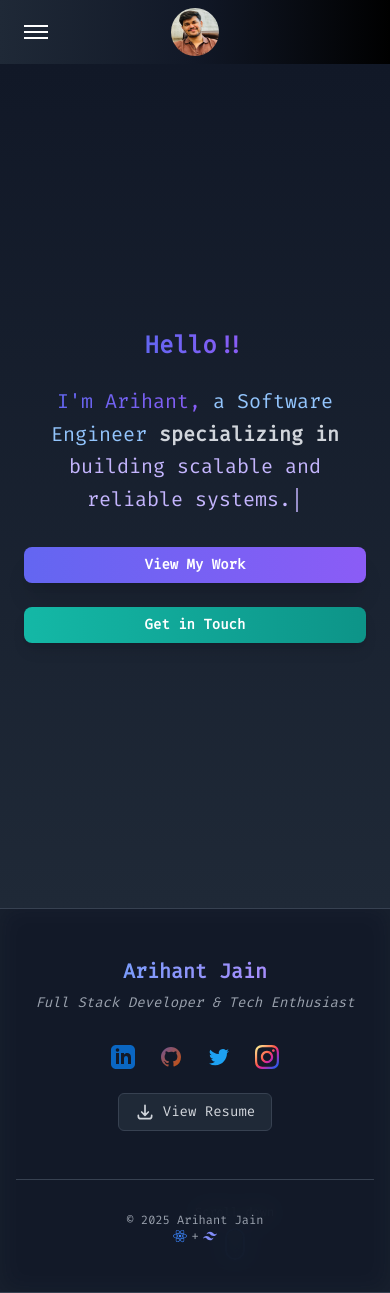
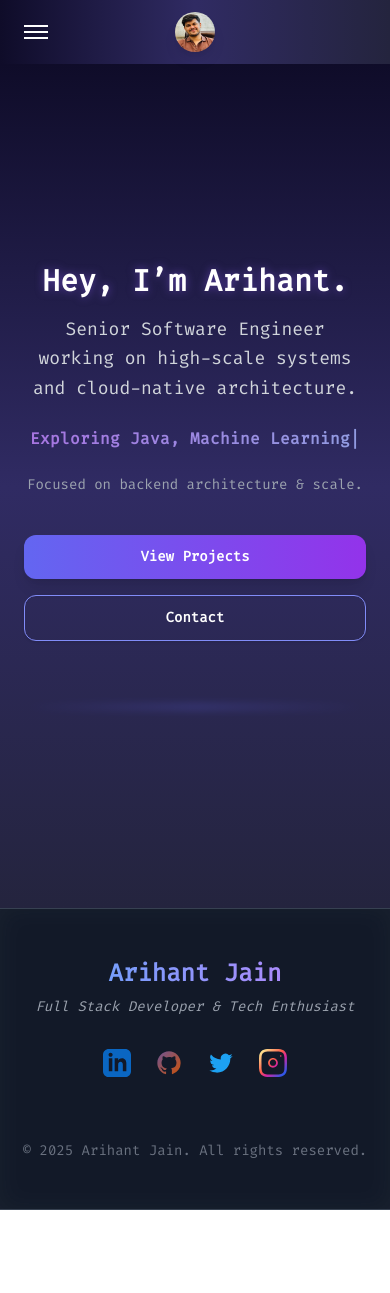
Before and after one commit to Arihant416/Arihant416, a React (Create React App) app: page / in a window 390 px wide. After the commit the page ends 1210 px from the top, so only its background shows below. Built offline with nearby package versions, Linux system fonts and the light colour scheme.

Commit message:
Refined footer alignment and responsiveness for all screen sizes

```diff
--- a/src/components/About.js
+++ b/src/components/About.js
@@ -6,13 +6,13 @@ const About = () => {
 			initial={{ opacity: 0, y: -50 }}
 			animate={{ opacity: 1, y: 0 }}
 			transition={{ duration: 1, ease: 'easeOut' }}
-			className='bg-gradient-to-b from-gray-900 to-gray-800 min-h-screen flex flex-col items-center justify-center text-center text-white px-6 sm:px-10 pt-10 pb-10'
+			className='bg-gradient-to-b from-[#0f0c29] via-[#302b63] to-[#24243e] min-h-screen flex flex-col items-center justify-center text-white px-6 sm:px-10 pt-16 pb-20'
 		>
 			<motion.h1
 				initial={{ opacity: 0, scale: 0.9 }}
 				animate={{ opacity: 1, scale: 1 }}
 				transition={{ duration: 1, ease: 'easeOut' }}
-				className='text-5xl sm:text-6xl font-extrabold text-white drop-shadow-lg'
+				className='text-5xl sm:text-6xl font-extrabold drop-shadow-lg text-center'
 			>
 				About Me
 			</motion.h1>
@@ -21,46 +21,40 @@ const About = () => {
 				initial={{ opacity: 0, y: 20 }}
 				animate={{ opacity: 1, y: 0 }}
 				transition={{ duration: 1, delay: 0.3, ease: 'easeOut' }}
-				className='text-lg sm:text-xl text-gray-300 mt-4 max-w-3xl mx-auto'
+				className='text-lg sm:text-xl text-gray-300 mt-6 max-w-3xl text-center'
 			>
-				Hey there! I'm Arihant, a software engineer passionate about building
-				scalable, high-performance back-end systems. Whether it's designing
-				efficient APIs, optimizing databases, or deploying cloud-based
-				solutions, I love solving challenges that push technology forward.
+				Hey there! I'm{' '}
+				<span className='text-indigo-400 font-semibold'>Arihant</span>, a
+				software engineer passionate about building scalable, high-performance
+				back-end systems. Whether it's designing efficient APIs, optimizing
+				databases, or deploying cloud-based solutions — I love solving
+				challenges that push technology forward.
 			</motion.p>
 
 			<motion.div
 				initial={{ opacity: 0, y: 20 }}
 				animate={{ opacity: 1, y: 0 }}
 				transition={{ duration: 1, delay: 0.5, ease: 'easeOut' }}
-				className='mt-12 max-w-4xl mx-auto text-left'
+				className='mt-14 max-w-4xl w-full text-left'
 			>
-				<h3 className='text-3xl font-semibold text-white'>What I Do:</h3>
-				<p className='text-gray-300 mt-2'>
+				<h3 className='text-3xl font-semibold text-white mb-3'>What I Do</h3>
+				<p className='text-gray-300 mb-6'>
 					I specialize in architecting robust systems that handle large-scale
 					data and traffic. My expertise includes:
 				</p>
-				<div className='grid grid-cols-1 sm:grid-cols-2 gap-6 mt-6 text-gray-300'>
-					<div className='flex items-center'>
-						<span className='text-xl font-medium mr-3'>⚡</span>
-						<p>Building scalable distributed back-end systems (APIs)</p>
-					</div>
-					<div className='flex items-center'>
-						<span className='text-xl font-medium mr-3'>⚡</span>
-						<p>Cloud computing with AWS and containerization (Docker)</p>
-					</div>
-					<div className='flex items-center'>
-						<span className='text-xl font-medium mr-3'>⚡</span>
-						<p>Optimizing databases and caching (MongoDB, MySQL, Redis)</p>
-					</div>
-					<div className='flex items-center'>
-						<span className='text-xl font-medium mr-3'>⚡</span>
-						<p>Web Development (React, Angular, Node)</p>
-					</div>
-					<div className='flex items-center'>
-						<span className='text-xl font-medium mr-3'>⚡</span>
-						<p>Web scraping and automation (Selenium, Scrapy, BeautifulSoup)</p>
-					</div>
+				<div className='grid grid-cols-1 sm:grid-cols-2 gap-6 text-gray-300'>
+					{[
+						'Building scalable distributed back-end systems (APIs)',
+						'Cloud computing with AWS and containerization (Docker)',
+						'Optimizing databases and caching (MongoDB, MySQL, Redis)',
+						'Web Development (React, Angular, Node)',
+						'Web scraping and automation (Selenium, Scrapy, BeautifulSoup)',
+					].map((text, index) => (
+						<div key={index} className='flex items-start'>
+							<span className='text-xl font-bold text-indigo-400 mr-3'>⚡</span>
+							<p>{text}</p>
+						</div>
+					))}
 				</div>
 			</motion.div>
 
@@ -68,26 +62,30 @@ const About = () => {
 				initial={{ opacity: 0, y: 20 }}
 				animate={{ opacity: 1, y: 0 }}
 				transition={{ duration: 1, delay: 0.8, ease: 'easeOut' }}
-				className='mt-12 text-center'
+				className='mt-16 text-center'
 			>
-				<h3 className='text-2xl font-semibold text-white'>Let's Connect!</h3>
+				<h3 className='text-2xl font-semibold text-white'>Let’s Connect!</h3>
 				<p className='text-gray-300 mt-4 max-w-2xl mx-auto'>
 					I’m always excited to chat about software engineering, career growth,
-					or just geek out over tech. Feel free to reach out via{' '}
+					or just geek out over tech. Reach out via{' '}
 					<a
 						href='https://linkedin.com/in/arihant416'
-						className='text-blue-400 hover:underline transition duration-200'
+						target='_blank'
+						rel='noopener noreferrer'
+						className='text-indigo-400 hover:text-indigo-300 hover:underline transition'
 					>
 						LinkedIn
 					</a>
 					,{' '}
 					<a
 						href='https://github.com/Arihant416'
-						className='text-blue-400 hover:underline transition duration-200'
+						target='_blank'
+						rel='noopener noreferrer'
+						className='text-indigo-400 hover:text-indigo-300 hover:underline transition'
 					>
 						GitHub
 					</a>
-					, or email. Let's build something amazing together!
+					, or email. Let’s build something amazing together!
 				</p>
 			</motion.div>
 		</motion.section>
--- a/src/components/Footer.js
+++ b/src/components/Footer.js
@@ -14,16 +14,16 @@ export default function Footer() {
 						transition={{ duration: 0.8 }}
 						className='text-center md:text-left'
 					>
-						<h3 className='text-xl font-bold text-transparent bg-clip-text bg-gradient-to-r from-blue-400 to-purple-400 mb-2'>
+						<h3 className='text-2xl font-semibold text-transparent bg-clip-text bg-gradient-to-r from-blue-400 to-purple-400 mb-2'>
 							Arihant Jain
 						</h3>
-						<p className='text-gray-400 text-sm max-w-xs'>
+						<p className='text-gray-400 text-sm sm:text-base max-w-xs md:max-w-md mx-auto md:mx-0'>
 							<i>Full Stack Developer & Tech Enthusiast</i>
 						</p>
 					</motion.div>
 
 					{/* Social Links */}
-					<div className='flex flex-col items-center gap-6'>
+					<div className='flex flex-col items-center gap-8 md:gap-6 md:flex-row'>
 						<div className='flex space-x-6'>
 							{/* LinkedIn Icon */}
 							<motion.a
@@ -36,7 +36,7 @@ export default function Footer() {
 								className='text-gray-400 hover:text-blue-400 transition-colors'
 							>
 								<span className='sr-only'>LinkedIn</span>
-								<svg className='w-6 h-6' viewBox='0 0 24 24' aria-hidden='true'>
+								<svg className='w-7 h-7' viewBox='0 0 24 24' aria-hidden='true'>
 									<defs>
 										<linearGradient
 											id='linkedin-gradient'
@@ -67,7 +67,7 @@ export default function Footer() {
 								className='text-gray-400 hover:text-purple-400 transition-colors'
 							>
 								<span className='sr-only'>GitHub</span>
-								<svg className='w-6 h-6' viewBox='0 0 24 24' aria-hidden='true'>
+								<svg className='w-7 h-7' viewBox='0 0 24 24' aria-hidden='true'>
 									<defs>
 										<linearGradient
 											id='github-gradient'
@@ -89,18 +89,18 @@ export default function Footer() {
 								</svg>
 							</motion.a>
 
-							{/* Twitter/X Icon */}
+							{/* Twitter Icon */}
 							<motion.a
 								whileHover={{ scale: 1.1 }}
 								whileTap={{ scale: 0.9 }}
 								href='https://x.com/Arihant2302'
 								target='_blank'
-								aria-label='Twitter/X'
+								aria-label='Twitter'
 								rel='noopener noreferrer'
 								className='text-gray-400 hover:text-blue-400 transition-colors'
 							>
-								<span className='sr-only'>Twitter/X</span>
-								<svg className='w-6 h-6' viewBox='0 0 24 24' aria-hidden='true'>
+								<span className='sr-only'>Twitter</span>
+								<svg className='w-7 h-7' viewBox='0 0 24 24' aria-hidden='true'>
 									<defs>
 										<linearGradient
 											id='twitter-gradient'
@@ -131,7 +131,7 @@ export default function Footer() {
 								className='text-gray-400 hover:text-blue-400 transition-colors'
 							>
 								<span className='sr-only'>Instagram</span>
-								<svg className='w-6 h-6' viewBox='0 0 24 24' aria-hidden='true'>
+								<svg className='w-7 h-7' viewBox='0 0 24 24' aria-hidden='true'>
 									<defs>
 										<linearGradient
 											id='instagram-gradient'
@@ -149,52 +149,25 @@ export default function Footer() {
 									</defs>
 									<path
 										fill='url(#instagram-gradient)'
-										d='M12 2.163c3.204 0 3.584.012 4.85.07 3.252.148 4.771 1.691 4.919 4.919.058 1.265.069 1.645.069 4.849 0 3.205-.012 3.584-.069 4.849-.149 3.225-1.664 4.771-4.919 4.919-1.266.058-1.644.07-4.85.07-3.204 0-3.584-.012-4.849-.07-3.26-.149-4.771-1.699-4.919-4.92-.058-1.265-.07-1.644-.07-4.849 0-3.204.013-3.583.07-4.849.149-3.227 1.664-4.771 4.919-4.919 1.266-.057 1.645-.069 4.849-.069zm0-2.163c-3.259 0-3.667.014-4.947.072-4.358.2-6.78 2.618-6.98 6.98-.059 1.281-.073 1.689-.073 4.948 0 3.259.014 3.668.072 4.948.2 4.358 2.618 6.78 6.98 6.98 1.281.058 1.689.072 4.948.072 3.259 0 3.668-.014 4.948-.072 4.354-.2 6.782-2.618 6.979-6.98.059-1.28.073-1.689.073-4.948 0-3.259-.014-3.667-.072-4.947-.196-4.354-2.617-6.78-6.979-6.98-1.281-.059-1.69-.073-4.949-.073zm0 5.838c-3.403 0-6.162 2.759-6.162 6.162s2.759 6.163 6.162 6.163 6.162-2.759 6.162-6.163c0-3.403-2.759-6.162-6.162-6.162zm0 10.162c-2.209 0-4-1.79-4-4 0-2.209 1.791-4 4-4s4 1.791 4 4c0 2.21-1.791 4-4 4zm6.406-11.845c-.796 0-1.441.645-1.441 1.44s.645 1.44 1.441 1.44c.795 0 1.439-.645 1.439-1.44s-.644-1.44-1.439-1.44z'
+										d='M12 2.163c3.204 0 3.584.012 4.85.07 3.252.148 4.771 1.691 4.919 4.919.058 1.265.069 1.645.069 4.849 0 3.205-.012 3.584-.069 4.849-.149 3.225-1.664 4.771-4.919 4.919-1.266.058-1.645.07-4.849.07-3.204 0-3.584-.012-4.849-.07-3.26-.149-4.771-1.699-4.919-4.92-.058-1.265-.07-1.644-.07-4.849 0-3.204.013-3.583.07-4.849.149-3.227 1.664-4.771 4.919-4.919 1.266-.057 1.645-.069 4.849-.069zm0-2.163c-3.259 0-3.667.014-4.947.072-4.358.2-6.78 2.618-6.98 6.98-.059 1.281-.073 1.689-.073 4.948 0 3.259.014 3.668.072 4.948.2 4.358 2.618 6.78 6.98 6.98 1.28.058 1.688.072 4.947.072 3.26 0 3.667-.014 4.948-.072 4.358-.2 6.78-2.618 6.98-6.98.059-1.281.072-1.689.072-4.948 0-3.26-.014-3.667-.072-4.948-.2-4.358-2.618-6.78-6.98-6.98-1.281-.058-1.689-.072-4.948-.072zm0 7.62c-2.317 0-4.199 1.883-4.199 4.199 0 2.316 1.883 4.199 4.199 4.199 2.316 0 4.199-1.883 4.199-4.199 0-2.316-1.883-4.199-4.199-4.199zm0 6.798c-1.493 0-2.699-1.205-2.699-2.699 0-1.493 1.205-2.699 2.699-2.699 1.493 0 2.699 1.205 2.699 2.699 0 1.494-1.205 2.699-2.699 2.699zm6.646-7.703c-.402 0-.73-.328-.73-.73 0-.402.328-.73.73-.73.402 0 .73.328.73.73 0 .402-.328.73-.73.73z'
 									/>
 								</svg>
 							</motion.a>
 						</div>
-						{/* Resume Button */}
-						<motion.a
-							whileHover={{ scale: 1.03 }}
-							whileTap={{ scale: 0.97 }}
-							href='https://drive.google.com/file/d/1mKAQWTNsPJ4QGJrd0Tw2BQaaYSI3UMaD/view?usp=drive_link'
-							download
-							target='_blank'
-							aria-label='View Resume'
-							rel='noopener noreferrer'
-							className='flex items-center gap-2 px-4 py-2 bg-gray-800 rounded-md hover:bg-gray-700 transition-colors text-sm border border-gray-700 group'
-						>
-							<svg
-								className='w-5 h-5 text-gray-300 group-hover:text-blue-400 transition-colors'
-								fill='none'
-								stroke='currentColor'
-								viewBox='0 0 24 24'
-							>
-								<path
-									strokeLinecap='round'
-									strokeLinejoin='round'
-									strokeWidth={2}
-									d='M4 16v1a3 3 0 003 3h10a3 3 0 003-3v-1m-4-4l-4 4m0 0l-4-4m4 4V4'
-								/>
-							</svg>
-							<span className='text-gray-300 group-hover:text-blue-400 transition-colors'>
-								View Resume
-							</span>
-						</motion.a>
 					</div>
-				</div>
 
-				{/* Copyright */}
-				<div className='mt-12 border-t border-gray-700 pt-8 text-center'>
-					<p className='text-xs text-gray-400'>
-						&copy; {new Date().getFullYear()} Arihant Jain
-						<br />
-						<span className='flex items-center justify-center gap-1 text-xs'>
-							<FaReact className='text-sm align-middle text-blue-500' /> +
-							<SiTailwindcss className='text-sm align-middle text-indigo-400' />
-						</span>
-					</p>
+					{/* Right Section */}
+					<motion.div
+						initial={{ opacity: 0, y: 20 }}
+						animate={{ opacity: 1, y: 0 }}
+						transition={{ duration: 0.8 }}
+						className='text-center mt-8 md:mt-0'
+					>
+						<p className='text-gray-500 text-sm'>
+							&copy; {new Date().getFullYear()} Arihant Jain. All rights
+							reserved.
+						</p>
+					</motion.div>
 				</div>
 			</div>
 		</footer>
--- a/src/components/Header.js
+++ b/src/components/Header.js
@@ -6,7 +6,7 @@ import {
 import { motion } from 'framer-motion';
 import { Link, useLocation } from 'react-router-dom';
 import { useEffect, useState } from 'react';
-import me from '../assets/me.jpg'; // Importing the locally stored image
+import me from '../assets/me.jpg';
 
 const navigation = [
 	{ name: 'Home', href: '/' },
@@ -33,24 +33,24 @@ export default function Navbar() {
 			as='nav'
 			className={`${
 				isScrolled
-					? 'bg-gray-900 shadow-lg'
-					: 'bg-gradient-to-r from-gray-800 via-gray-900 to-black'
-			} sticky top-0 z-50 transition-colors duration-300`}
+					? 'bg-[#0f0c29]/80 backdrop-blur-sm shadow-md'
+					: 'bg-gradient-to-r from-[#0f0c29] via-[#302b63] to-[#24243e]'
+			} sticky top-0 z-50 transition-all duration-300`}
 		>
 			{({ open }) => (
 				<>
-					<div className='mx-auto max-w-7xl px-4 sm:px-6 lg:px-8'>
+					<div className='max-w-7xl mx-auto px-4 sm:px-6 lg:px-8'>
 						<div className='relative flex h-16 items-center justify-between'>
-							{/* Mobile Menu Button */}
+							{/* Mobile Toggle */}
 							<div className='absolute inset-y-0 left-0 flex items-center sm:hidden'>
 								<DisclosureButton
 									aria-expanded={open}
 									aria-label='Toggle navigation menu'
-									className='p-2 rounded-md text-white hover:text-purple-400 hover:bg-gray-700 transition-all'
+									className='p-2 rounded-md text-white hover:text-purple-400 hover:bg-indigo-950/30 transition-all'
 								>
 									<motion.div
 										animate={open ? { rotate: 45, y: 5 } : { rotate: 0, y: 0 }}
-										transition={{ duration: 0.5, ease: 'easeInOut' }}
+										transition={{ duration: 0.5 }}
 										className='w-6 h-0.5 bg-white'
 									/>
 									<motion.div
@@ -61,7 +61,7 @@ export default function Navbar() {
 										animate={
 											open ? { rotate: -45, y: -5 } : { rotate: 0, y: 0 }
 										}
-										transition={{ duration: 0.5, ease: 'easeInOut' }}
+										transition={{ duration: 0.5 }}
 										className='w-6 h-0.5 bg-white'
 									/>
 								</DisclosureButton>
@@ -72,31 +72,31 @@ export default function Navbar() {
 								<img
 									src={me}
 									alt='Arihant'
-									className='h-12 w-12 rounded-full hover:scale-105 transition-transform duration-300'
+									className='h-10 w-10 rounded-full hover:scale-105 transition-transform duration-300 shadow-lg'
 								/>
 							</div>
 
-							{/* Desktop Navigation */}
+							{/* Desktop Nav */}
 							<div className='hidden sm:block'>
 								<div className='flex space-x-6'>
 									{navigation.map((item) => (
 										<Link
 											key={item.name}
 											to={item.href}
-											className={`px-4 py-2 rounded-md text-lg font-medium transition-all duration-300 ease-in-out transform relative group ${
+											className={`px-4 py-2 rounded-md text-sm sm:text-base font-medium transition duration-300 relative group ${
 												location.pathname === item.href
-													? 'scale-105 text-purple-500'
+													? 'text-violet-300'
 													: 'text-gray-300'
 											}`}
 										>
-											{item.name.split('').map((letter, index) => (
-												<span
-													key={index}
-													className='inline-block transition-colors duration-300 group-hover:text-purple-400'
-												>
-													{letter}
-												</span>
-											))}
+											<span className='relative z-10 group-hover:text-indigo-400'>
+												{item.name}
+											</span>
+											<span
+												className={`absolute left-0 bottom-0 w-full h-0.5 rounded bg-indigo-500 scale-x-0 group-hover:scale-x-100 transition-transform duration-300 origin-left ${
+													location.pathname === item.href ? 'scale-x-100' : ''
+												}`}
+											/>
 										</Link>
 									))}
 								</div>
@@ -104,26 +104,23 @@ export default function Navbar() {
 						</div>
 					</div>
 
-					{/* Mobile Menu */}
+					{/* Mobile Nav */}
 					<DisclosurePanel className='sm:hidden'>
 						<motion.div
 							initial={{ opacity: 0, y: -10 }}
 							animate={{ opacity: 1, y: 0 }}
-							exit={{ opacity: 0, y: -10 }}
 							transition={{ duration: 0.3 }}
-							className='px-2 pb-3 space-y-2'
+							className='px-2 pt-2 pb-3 space-y-1'
 						>
 							{navigation.map((item) => (
 								<DisclosureButton
-									aria-expanded={open}
-									aria-label='Toggle Navigation Menu'
 									key={item.name}
 									as={Link}
 									to={item.href}
-									className={`block px-3 py-2 rounded-md text-lg font-medium transition-all duration-300 ease-in-out transform ${
+									className={`block px-4 py-2 rounded-md text-base font-medium transition-all duration-200 ${
 										location.pathname === item.href
-											? 'scale-105 text-purple-500'
-											: 'text-gray-300 hover:text-purple-400'
+											? 'text-violet-300 bg-indigo-800/40'
+											: 'text-gray-300 hover:text-indigo-400 hover:bg-indigo-800/20'
 									}`}
 								>
 									{item.name}
--- a/src/components/Home.js
+++ b/src/components/Home.js
@@ -8,90 +8,81 @@ const Home = () => {
 			initial={{ opacity: 0, y: -50 }}
 			animate={{ opacity: 1, y: 0 }}
 			transition={{ duration: 1, ease: 'easeOut' }}
-			className='min-h-screen flex-1 flex flex-col items-center justify-center text-center bg-gradient-to-b from-gray-900 to-gray-800 text-white px-6 sm:px-10 py-12'
+			className='min-h-screen flex-1 flex flex-col items-center justify-center text-center bg-gradient-to-b from-[#0f0c29] via-[#302b63] to-[#24243e] text-white px-6 sm:px-10 py-12'
 		>
-			{/* Main Content */}
 			<div className='max-w-4xl mx-auto w-full'>
-				{/* Name */}
-				<motion.h6
-					initial={{ opacity: 0, scale: 0.9 }}
-					animate={{ opacity: 1, scale: 1 }}
-					transition={{ duration: 1, ease: 'easeOut' }}
-					className='text-2xl xs:text-4xl font-extrabold text-white mb-6 text-center md:text-3xl'
-				>
-					<span className='text-transparent bg-clip-text bg-gradient-to-r from-indigo-500 to-violet-500'>
-						Hello!!
-					</span>
-				</motion.h6>
+				{/* Minimal Header */}
+				<motion.h1 className='text-3xl sm:text-5xl font-extrabold text-white text-center mb-4 drop-shadow-[0_0_4px_rgba(139,92,246,0.5)] drop-shadow-[0_0_20px_rgba(99,102,241,0.3)]'>
+					Hey, I’m Arihant.
+				</motion.h1>
 
 				<motion.p
 					initial={{ opacity: 0, y: 20 }}
 					animate={{ opacity: 1, y: 0 }}
-					transition={{ duration: 1, delay: 0.3, ease: 'easeOut' }}
-					className='text-xl sm:text-2xl md:text-3xl text-gray-300 max-w-2xl mx-auto leading-relaxed text-center md:text-lg font-semibold'
+					transition={{ duration: 1, delay: 0.2, ease: 'easeOut' }}
+					className='text-lg sm:text-xl text-gray-300 max-w-2xl mx-auto text-center mb-6 leading-relaxed'
 				>
-					<span className='font-medium text-transparent bg-clip-text bg-gradient-to-r from-indigo-500 to-violet-500'>
-						I'm Arihant,{' '}
-					</span>
-					<span className='font-medium text-blue-300'>a Software Engineer</span>{' '}
-					specializing in{' '}
-					<ReactTyped
-						strings={[
-							'Web Development.',
-							'building scalable and reliable systems.',
-							'engineering cloud-native applications',
-							'Python, AWS, Java and Machine-Learning',
-						]}
-						typeSpeed={50}
-						backSpeed={30}
-						loop
-						className='font-medium text-violet-300'
-					/>
+					Senior Software Engineer working on high-scale systems and
+					cloud-native architecture.
 				</motion.p>
 
-				{/* Call to Action */}
 				<motion.div
 					initial={{ opacity: 0, y: 20 }}
 					animate={{ opacity: 1, y: 0 }}
-					transition={{ duration: 1, delay: 0.9, ease: 'easeOut' }}
-					className='mt-8 flex flex-col sm:flex-row gap-6 justify-center' // Increased gap from 4 to 6
+					transition={{ duration: 1, delay: 0.4, ease: 'easeOut' }}
+					className='text-md sm:text-lg md:text-xl text-transparent bg-clip-text bg-gradient-to-r from-purple-400 to-indigo-300 animate-pulse max-w-2xl mx-auto text-center font-semibold mb-6 tracking-wide'
 				>
-					{/* Button 1 */}
+					<ReactTyped
+						strings={[
+							'Building highly scaled distributed APIs @Perfios',
+							'Exploring Java, Machine Learning and MLOps',
+							'Mentoring developers & scaling backend infra..',
+							'Enthusiastic about system design...',
+						]}
+						typeSpeed={30}
+						backSpeed={30}
+						loop
+					/>
+				</motion.div>
+
+				<motion.p
+					initial={{ opacity: 0, y: 10 }}
+					animate={{ opacity: 1, y: 0 }}
+					transition={{ duration: 1, delay: 0.6 }}
+					className='text-sm text-gray-400 text-center'
+				>
+					Focused on backend architecture & scale.
+				</motion.p>
+
+				{/* CTA Buttons */}
+				<motion.div
+					initial={{ opacity: 0, y: 20 }}
+					animate={{ opacity: 1, y: 0 }}
+					transition={{ duration: 1, delay: 0.8, ease: 'easeOut' }}
+					className='mt-10 flex flex-col sm:flex-row gap-4 justify-center transition-transform duration-300 ease-in-out'
+				>
 					<Link
 						to='/projects'
-						className='w-auto sm:max-w-xs px-6 py-2 bg-gradient-to-r from-indigo-500 to-violet-500 text-white rounded-lg shadow-xl hover:shadow-2xl transition-all duration-300 text-sm sm:text-lg font-semibold hover:scale-105 hover:translate-y-[-2px]'
+						aria-label='View Projects'
+						role='button'
+						className='bg-gradient-to-r from-indigo-500 to-purple-600 hover:from-indigo-400 hover:to-purple-500 hover:scale-105 hover:brightness-110 px-6 py-3 rounded-xl text-white font-semibold text-sm sm:text-lg shadow-lg hover:shadow-purple-500/30 transition-all duration-300'
 					>
-						View My Work
+						View Projects
 					</Link>
+
 					<Link
 						to='/contact'
-						className='w-auto sm:max-w-xs px-6 py-2 bg-gradient-to-r from-teal-500 to-teal-600 text-white rounded-lg shadow-lg hover:shadow-teal-500/30 transition-all duration-300 text-sm sm:text-lg font-semibold hover:scale-105 hover:bg-teal-700/10 hover:translate-y-[-2px]'
+						aria-label='Contact Me'
+						role='button'
+						className='bg-transparent border border-indigo-400 hover:bg-indigo-600/10 hover:scale-105 hover:brightness-110 px-6 py-3 rounded-xl text-white font-semibold text-sm sm:text-lg shadow hover:shadow-indigo-500/20 transition-all duration-300'
 					>
-						Get in Touch
+						Contact
 					</Link>
 				</motion.div>
+
+				{/* Optional Visual Divider */}
+				<div className='mt-16 w-full h-1 bg-gradient-to-r from-transparent via-indigo-500 to-transparent rounded-full blur-sm opacity-40'></div>
 			</div>
-
-			{/* Scroll Indicator (Optional) */}
-			<motion.div
-				initial={{ opacity: 0, y: 20 }}
-				animate={{ opacity: 1, y: 0 }}
-				transition={{ duration: 1, delay: 1.2, ease: 'easeOut' }}
-				className='absolute bottom-8 left-1/2 -translate-x-1/2 flex flex-col items-center gap-2'
-			>
-				<span className='text-gray-400 text-xs sm:text-sm'>Scroll down</span>
-				<div className='w-5 h-8 border-2 border-blue-400/50 rounded-full relative'>
-					<motion.div
-						animate={{ y: [0, 12], opacity: [1, 0] }}
-						transition={{
-							duration: 1.5,
-							repeat: Infinity,
-							ease: 'easeInOut',
-						}}
-						className='w-1 h-2 bg-blue-400 rounded-full absolute top-2 left-1/2 -translate-x-1/2'
-					/>
-				</div>
-			</motion.div>
 		</motion.section>
 	);
 };
```
